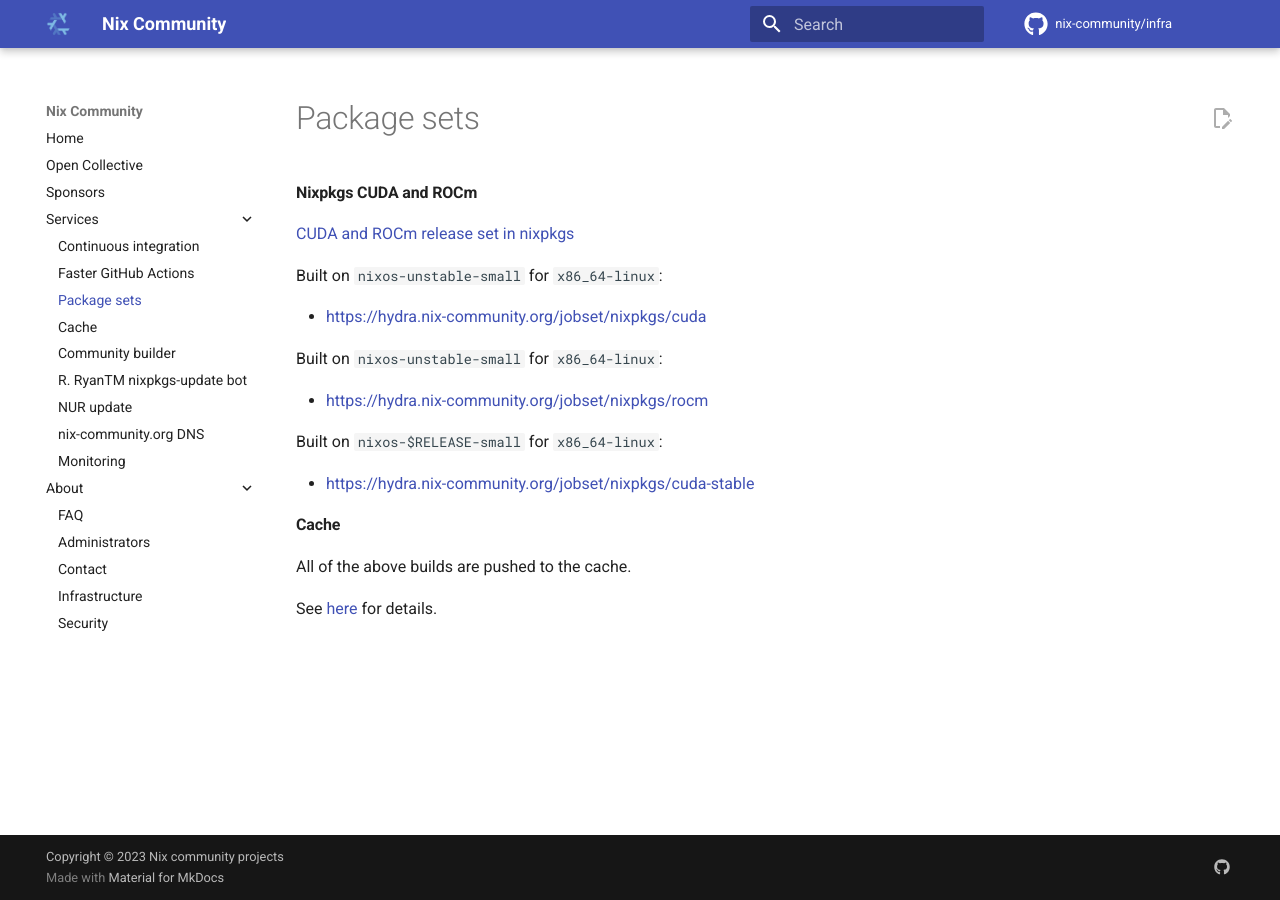
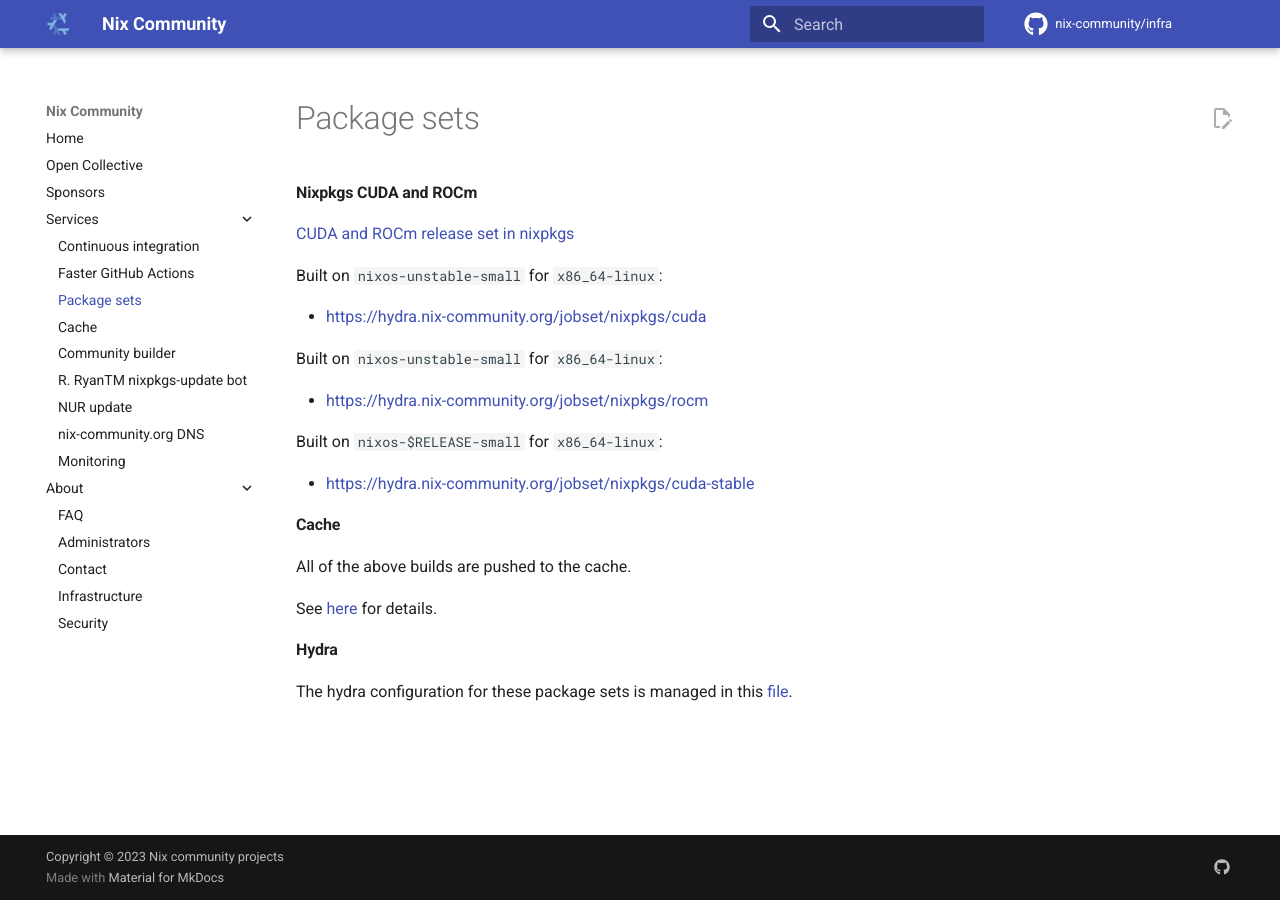
Before and after one commit to nix-community/infra, an MkDocs documentation site: the page built from docs/package-sets.md, in a window 1280 px wide. Built offline with MkDocs 1.6.1 and Material for MkDocs 9.7.7, drawn with Linux system fonts in a browser that asks for light colours; comment, search, counter and statistics services are not loaded.

Commit message:
terraform/hydra: split and refactor

```diff
--- a/docs/package-sets.md
+++ b/docs/package-sets.md
@@ -19,3 +19,7 @@
 All of the above builds are pushed to the cache.
 
 See [here](./cache.md) for details.
+
+#### Hydra
+
+The hydra configuration for these package sets is managed in this [file](https://github.com/nix-community/infra/blob/master/terraform/hydra-nixpkgs.tf).
```
Also changed, not shown: 2 other files.
